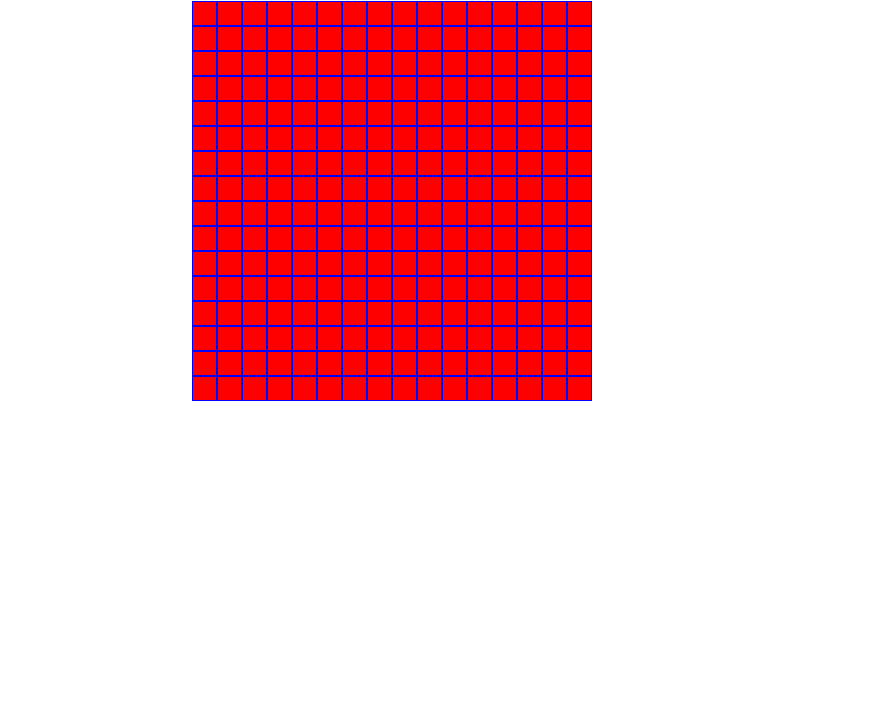
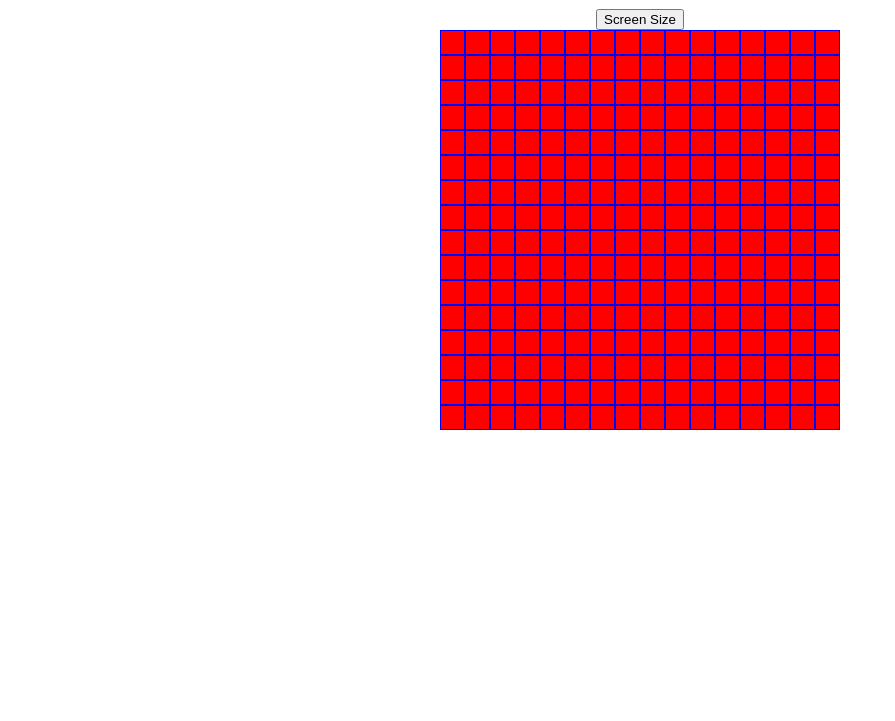
Before and after one commit to kutlo2019/etch-a-sketch, a plain HTML site: page index.html in a window 1280 px wide. Shown: the part 79-800 px from the top of the page, without its empty margins (0-895 px from the left). Drawn offline with Linux system fonts and the light colour scheme.

Commit message:
add button to adjust screen size, refactor function to create grid

```diff
--- a/index.html
+++ b/index.html
@@ -9,6 +9,7 @@
 </head>
 <body>
     <h1>Etch-A-Sketch</h1>
+    <button id="screen-size">Screen Size</button>
     <div class="grid"></div>
 </body>
 </html>
--- a/index.js
+++ b/index.js
@@ -1,11 +1,25 @@
-// Create 16 x 16 square divs and add to .grid
+function createGrid(grid, size) {
+    grid.innerHTML = "";
+    for (let i = 0; i < size * size; i++) {
+        const gridSquare = document.createElement('div');
+        gridSquare.classList.add('.grid-square');
+        gridSquare.addEventListener('mouseover', e => {
+            e.target.style.backgroundColor = 'aqua';
+        });
+        grid.appendChild(gridSquare)
+    }
+}
+
 const grid = document.querySelector('.grid');
 
-for (let i = 0; i < 256; i++) {
-    const gridSquare = document.createElement('div');
-    gridSquare.classList.add('.grid-square');
-    gridSquare.addEventListener('mouseover', e => {
-        e.target.style.backgroundColor = 'aqua';
-    });
-    grid.appendChild(gridSquare)
-}
+createGrid(grid, 16);
+
+const screenSizer = document.getElementById('screen-size');
+screenSizer.addEventListener('click', e => {
+    let size = prompt("Please enter the desired screen size (less that 100 width)");
+    size = parseInt(size);
+    if (size > 100) {
+        size = 100;
+    }
+
+});
--- a/styles.css
+++ b/styles.css
@@ -1,13 +1,17 @@
 * {
     box-sizing: border-box;
+}
+
+body {
+    display: flex;
+    flex-direction: column;
+    align-items: center;
 }
 
 .grid {
     display: grid;
     grid-template-columns: repeat(16, 25px);
     gap: 0;
-    width: 70vw;
-    margin: auto;
 }
 
 .grid > div {
```
